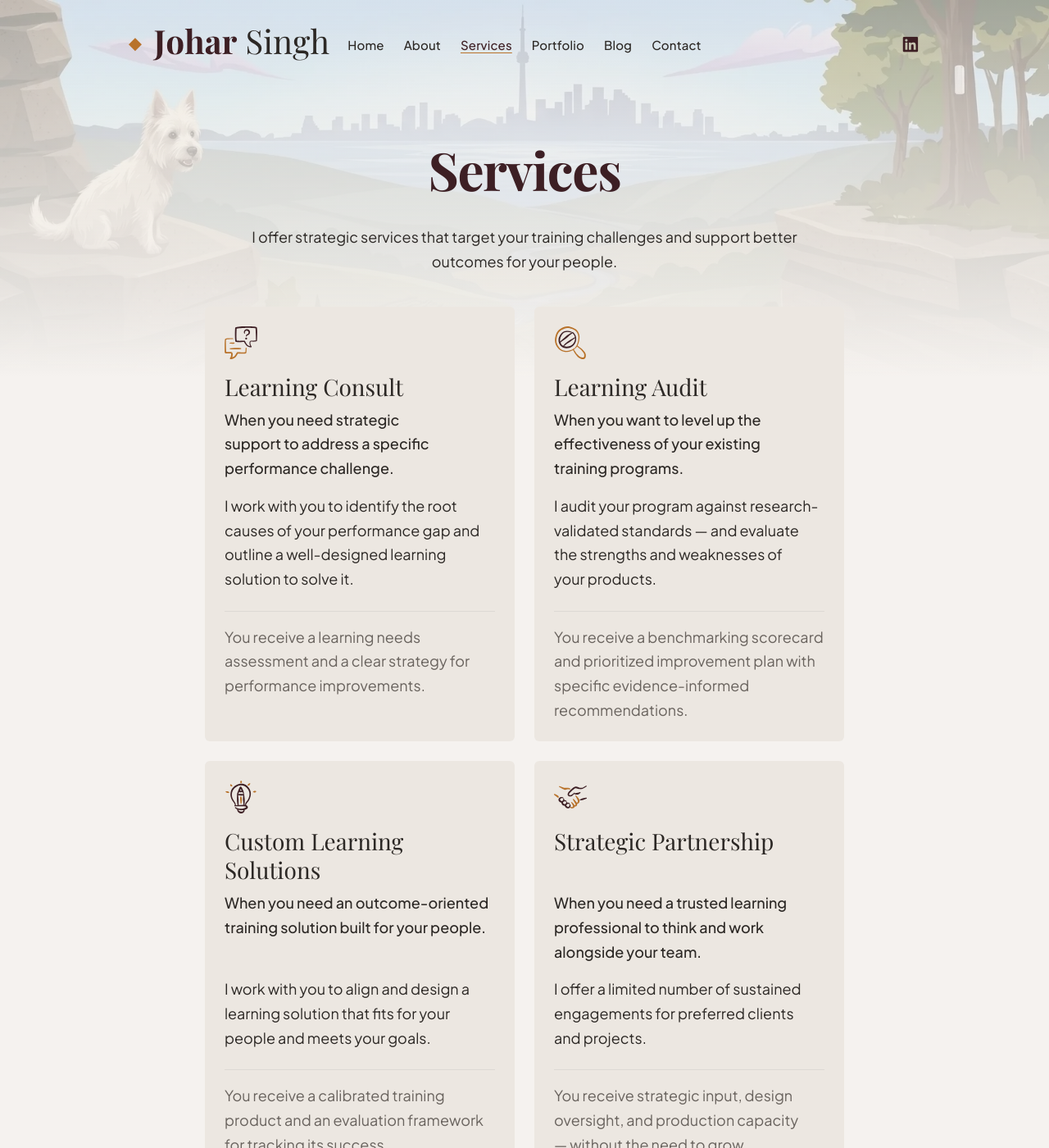
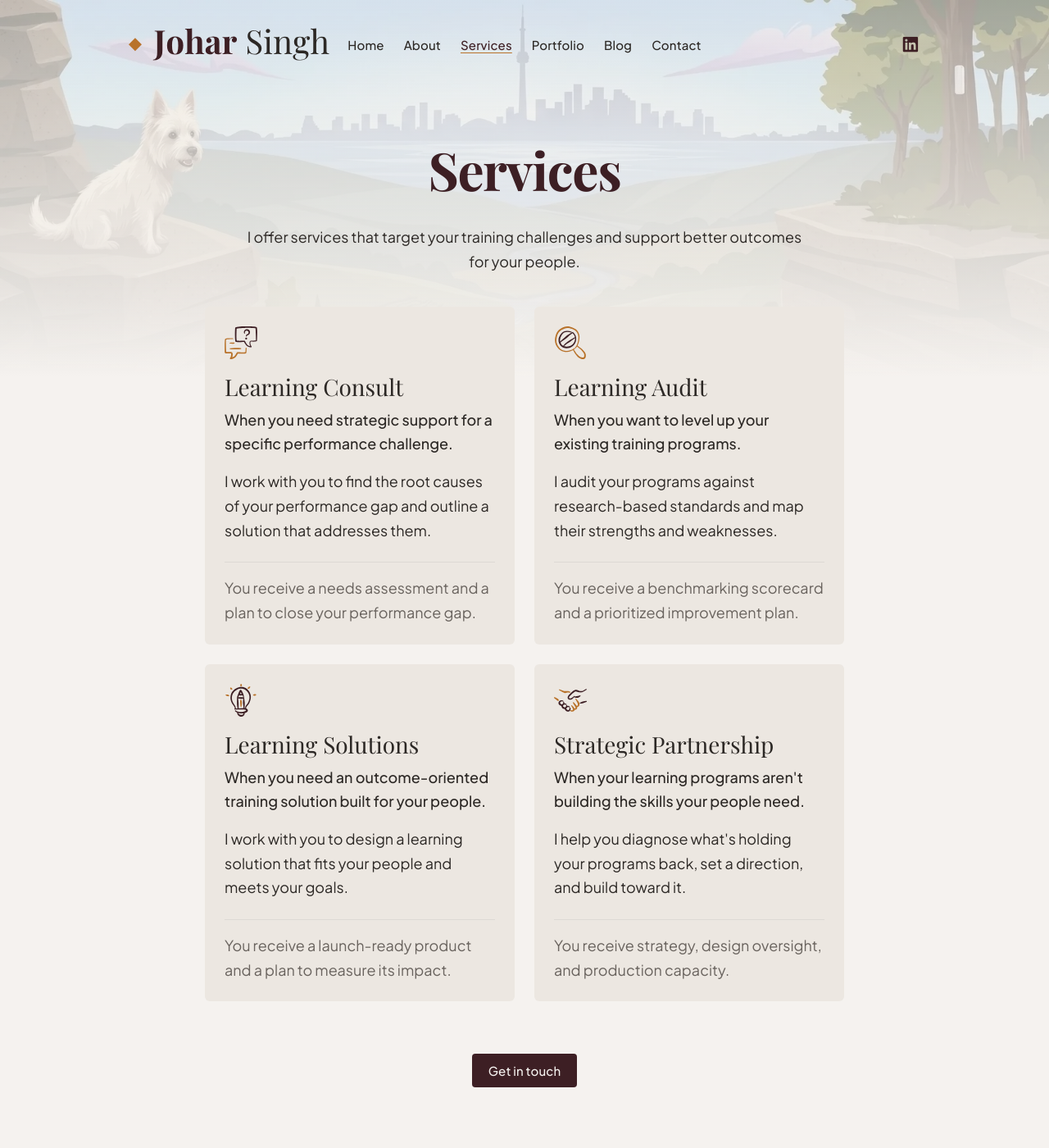
Before and after one commit to j0har/joharsingh.com, a Jekyll site: the page built from _pages/services.html, in a window 1280 px wide and 1400 px high. Shown: the whole window at 82% size. Built offline with Jekyll 4.4.1, drawn with Linux system fonts in a browser that asks for light colours; some web fonts are replaced; some of the changed text lies outside the part shown.

```diff
--- a/_pages/contact.html
+++ b/_pages/contact.html
@@ -29,7 +29,7 @@ hero_image: '/images/Selkie-background.webp'
           <option value="">Choose one</option>
           <option value="Learning Consult">Learning Consult</option>
           <option value="Learning Audit">Learning Audit</option>
-          <option value="Custom Learning Solutions">Custom Learning Solutions</option>
+          <option value="Learning Solutions">Learning Solutions</option>
           <option value="Strategic Partnership">Strategic Partnership</option>
           <option value="Not sure yet">Not sure yet</option>
         </select>
--- a/_pages/services.html
+++ b/_pages/services.html
@@ -1,13 +1,13 @@
 ---
 layout: page
 title: Services
-meta_title: Services — Johar Singh
+meta_title: Instructional Design Services — Johar Singh
 permalink: /services/
-meta_description: I offer strategic services that target your training challenges. Consulting, audits, and custom learning solutions to elevate outcomes for your people.
+meta_description: "Instructional design consulting: learning needs analysis, training program audits, custom eLearning and strategic L&D partnership."
 hero_image: '/images/Selkie-background.webp'
 ---
 
-<p class="services-intro">I offer strategic services that target your training challenges and support better outcomes for your people.</p>
+<p class="services-intro">I offer services that target your training challenges and support better outcomes for your people.</p>
 
 <div class="services-grid">
 
@@ -16,9 +16,9 @@ hero_image: '/images/Selkie-background.webp'
       {% include icons/Conversation-Question-Text-1--Streamline-Freehand.svg %}
     </div>
     <h3 class="card-title">Learning Consult</h3>
-    <p class="service-trigger">When you need strategic support to address a specific performance challenge.</p>
-    <p class="card-text">I work with you to identify the root causes of your performance gap and outline a well-designed learning solution to solve it.</p>
-    <p class="service-receive">You receive a learning needs assessment and a clear strategy for performance improvements.</p>
+    <p class="service-trigger">When you need strategic support for a specific performance challenge.</p>
+    <p class="card-text">I work with you to find the root causes of your performance gap and outline a solution that addresses them.</p>
+    <p class="service-receive">You receive a needs assessment and a plan to close your performance gap.</p>
   </div>
 
   <div class="card service-card">
@@ -26,19 +26,19 @@ hero_image: '/images/Selkie-background.webp'
       {% include icons/Search-Magnifier--Streamline-Freehand.svg %}
     </div>
     <h3 class="card-title">Learning Audit</h3>
-    <p class="service-trigger">When you want to level up the effectiveness of your existing training programs.</p>
-    <p class="card-text">I audit your program against research-validated standards — and evaluate the strengths and weaknesses of your products.</p>
-    <p class="service-receive">You receive a benchmarking scorecard and prioritized improvement plan with specific evidence-informed recommendations.</p>
+    <p class="service-trigger">When you want to level up your existing training programs.</p>
+    <p class="card-text">I audit your programs against research-based standards and map their strengths and weaknesses.</p>
+    <p class="service-receive">You receive a benchmarking scorecard and a prioritized improvement plan.</p>
   </div>
 
   <div class="card service-card">
     <div class="illustration" aria-hidden="true">
       {% include icons/Design-Process-Pen-Idea--Streamline-Freehand.svg %}
     </div>
-    <h3 class="card-title">Custom Learning Solutions</h3>
+    <h3 class="card-title">Learning Solutions</h3>
     <p class="service-trigger">When you need an outcome-oriented training solution built for your people.</p>
-    <p class="card-text">I work with you to align and design a learning solution that fits for your people and meets your goals.</p>
-    <p class="service-receive">You receive a calibrated training product and an evaluation framework for tracking its success.</p>
+    <p class="card-text">I work with you to design a learning solution that fits your people and meets your goals.</p>
+    <p class="service-receive">You receive a launch-ready product and a plan to measure its impact.</p>
   </div>
 
   <div class="card service-card">
@@ -46,14 +46,13 @@ hero_image: '/images/Selkie-background.webp'
       {% include icons/Business-Deal-Handshake--Streamline-Freehand.svg %}
     </div>
     <h3 class="card-title">Strategic Partnership</h3>
-    <p class="service-trigger">When you need a trusted learning professional to think and work alongside your team.</p>
-    <p class="card-text">I offer a limited number of sustained engagements for preferred clients and projects.</p>
-    <p class="service-receive">You receive strategic input, design oversight, and production capacity — without the need to grow your headcount.</p>
+    <p class="service-trigger">When your learning programs aren't building the skills your people need.</p>
+    <p class="card-text">I help you diagnose what's holding your programs back, set a direction, and build toward it.</p>
+    <p class="service-receive">You receive strategy, design oversight, and production capacity.</p>
   </div>
 
 </div>
 
 <div class="services-cta">
-  <p>Contact me to learn more about elevating learning outcomes for your people.</p>
   <a href="{{ '/contact/' | relative_url }}" class="button">Get in touch</a>
 </div>
```
